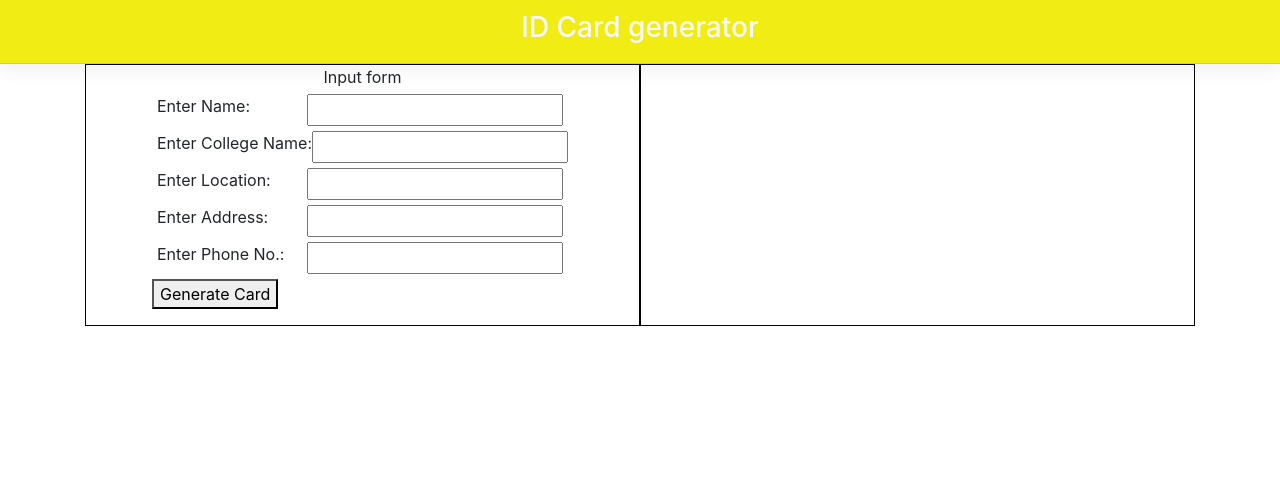
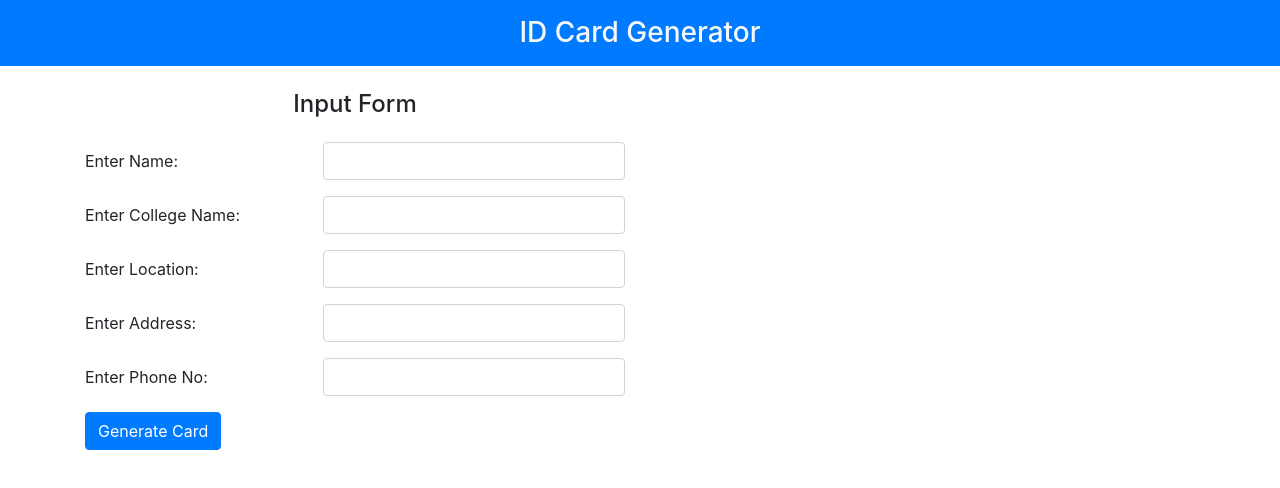
Before and after one commit to sandhyanimbark/hactoberfest_2020, a plain HTML site: page index.html in a window 1280 px wide. Drawn offline with nearby package versions, Linux system fonts and the light colour scheme.

Commit message:
updated-website
updated the website by using bootstrap and now it looks much better.

```diff
--- a/css/index.css
+++ b/css/index.css
@@ -1,30 +1,10 @@
-/* Header css */
-.bd-navbar {
-    min-height: 4rem;
-    background-color: #f0ec14;
-    box-shadow: 0 0.5rem 1rem rgba(0,0,0,.05), inset 0 -1px 0 rgba(0,0,0,.1);
+* {
+  margin: 0;
+  padding: 0;
 }
 
-.text-center {
-    text-align: center;
-}
-
-.section-container {
-    display: flex;
-    justify-content: center;
-    align-items: center;
-    flex-direction: column;
-    border: 1px solid black;
-}
-
-.form-element {
-  margin: 5px;
-  min-width: 200px;
-  display: flex;
-}
-
-.form-label {
-  min-width: 150px;
+.navbar {
+  padding: 0;
 }
 
 .id-card-container {
@@ -36,7 +16,6 @@
   height: 300px;
   border-radius: 10px;
   margin: 10px;
-    background: #fceeb5;
   font-family: Abel, Arial, Verdana, sans-serif;
   display: flex;
   align-items: center;
@@ -91,12 +70,12 @@
 .college-name {
   font-size: 1.2rem;
 }
-.cardLocation{
-    font-size : 1.2rem;
-}
-.cardAddress{
+.cardLocation {
   font-size: 1.2rem;
 }
-.cardNumber{
+.cardAddress {
   font-size: 1.2rem;
 }
+.cardNumber {
+  font-size: 1.2rem;
+}
--- a/index.html
+++ b/index.html
@@ -1,8 +1,10 @@
-<html>
-
+<!DOCTYPE html>
+<html lang="en">
 <head>
+    <meta charset="UTF-8">
+    <meta name="viewport" content="width=device-width, initial-scale=1.0">
     <title>
-        ID Card generator
+        ID Card Generator
     </title>
     <link rel="stylesheet" href="https://stackpath.bootstrapcdn.com/bootstrap/4.5.2/css/bootstrap.min.css"
         integrity="sha384-JcKb8q3iqJ61gNV9KGb8thSsNjpSL0n8PARn9HuZOnIxN0hoP+VmmDGMN5t9UJ0Z" crossorigin="anonymous">
@@ -11,52 +13,69 @@
 </head>
 
 <body>
-    <header class="navbar navbar-expand navbar-dark flex-column flex-md-row bd-navbar">
-        <div class="text-light w-100 h3 text-center">ID Card generator</div>
+    <header class="navbar navbar-expand-lg navbar-dark pb-3">
+        <div class="text-light bg-primary w-100 h3 text-center p-3">ID Card Generator</div>
     </header>
-    <div class="container d-flex">
-        <div class="section-container col-6">
-            <div class="text-center">
-                Input form
+    <div class="container">
+        <div class="row section-container">
+            <div class="col-6">
+                <div class="text-center pb-3">
+                    <h4>
+                        Input Form
+                    </h4>
                 </div>
                 <form onsubmit="return false">
-                <div class="form-element">
-                    <label class="form-label">
+                    <div class="form-group row">
+                        <label class="form-label col-sm-5 col-form-label">
                             Enter Name:
                         </label>
-                    <input type="text" id="name" />
+                        <div class="col-sm-7">
+                            <input type="text" class="form-control" id="name" />
                         </div>
-                <div class="form-element">
-                    <label class="form-label">
+                    </div>
+                    <div class="form-group row">
+                        <label class="form-label col-sm-5 col-form-label">
                             Enter College Name:
                         </label>
-                    <input type="text" id="collegeName" />
+                        <div class="col-sm-7">
+                            <input type="text" class="form-control" id="collegeName" />
                         </div>
-                <div class="form-element">
-                    <label class="form-label">
+                    </div>
+                    <div class="form-group row">
+                        <label class="form-label col-sm-5 col-form-label">
                             Enter Location:
                         </label>
-                    <input type="text" id="location" />
+                        <div class="col-sm-7">
+                            <input type="text" class="form-control" id="location" />
                         </div>
-                <div class="form-element">
-                    <label class="form-label">
+                    </div>
+                    <div class="form-group row">
+                        <label class="form-label col-sm-5 col-form-label">
                             Enter Address:
                         </label>
-                    <input type="text" id="Address" />
+                        <div class="col-sm-7">
+                            <input type="text" class="form-control" id="Address" />
                         </div>
-                <div class="form-element">
-                    <label class="form-label">
-                        Enter Phone No.:
+                    </div>
+                    <div class="form-group row">
+                        <label class="form-label col-sm-5 col-form-label">
+                            Enter Phone No:
                         </label>
-                    <input type="text" id="Number" />
+                        <div class="col-sm-7">
+                            <input type="text" class="form-control" id="Number" />
                         </div>
-                <button onclick="generateCard()">Generate Card</button>
+                    </div>
+                    <button class="btn btn-primary" onclick="generateCard()">Generate Card</button>
                 </form>
             </div>
-        <div class="section-container col-6">
+
+            <div class="col-6 section-container">
                 <div class="id-card-container" id="collegeCard">
                     <div class="text-center">
+
+                        <h4>
                             Generated Card
+                        </h4>
                     </div>
                     <div class="card-container">
                         <div class="card-wrapper">
@@ -92,6 +111,7 @@
                 </div>
             </div>
         </div>
+    </div>
     <script src="./js/index.js"></script>
 </body>
 
```
Also changed, not shown: assets/preview.png (added), 1 other file. Lines whose indentation alone changed are shown as unchanged.
